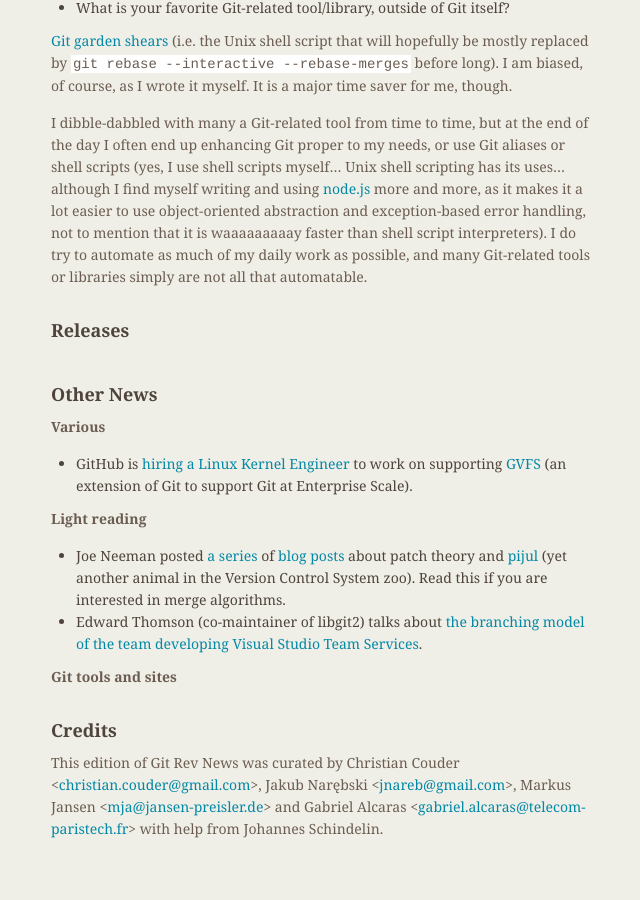
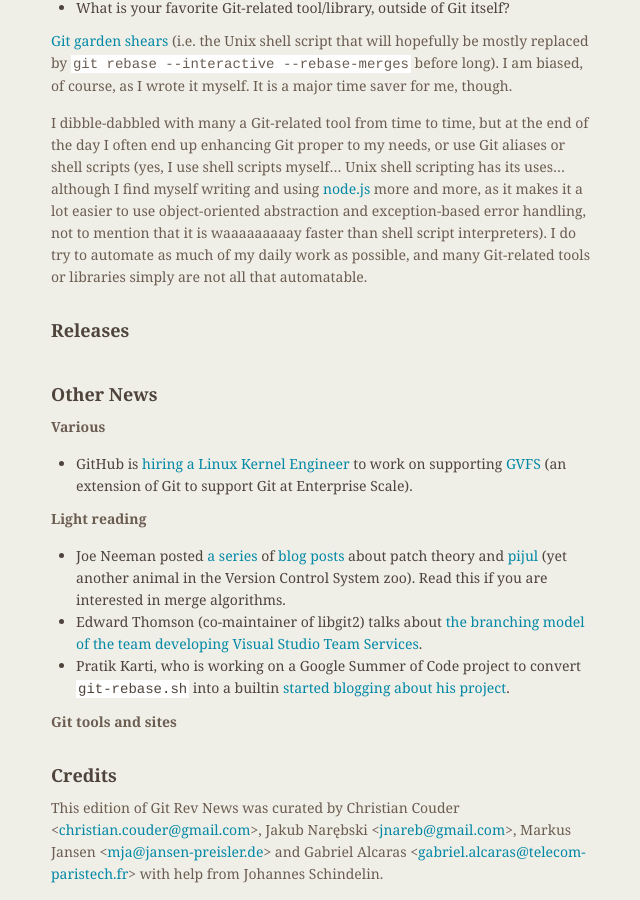
Before and after one commit to git/git.github.io, a Jekyll site: the page built from rev_news/drafts/edition-39.md, in a window 1280 px wide and 900 px high, scrolled down 2681 px. Shown: the whole window, without its empty margins (483-1123 px from the left). Built offline with Jekyll 4.4.1, drawn with Linux system fonts in a browser that asks for light colours; before the commit the page ends 3536 px from its top, so only the background shows below that.

Commit message:
RevNews: mention Pratik Karti's blog
Will be interesting to read about his GSoC journey!

Signed-off-by: Johannes Schindelin <johannes.schindelin@gmx.de>

```diff
--- a/rev_news/drafts/edition-39.md
+++ b/rev_news/drafts/edition-39.md
@@ -198,6 +198,7 @@
 
 * Joe Neeman posted [a series](https://jneem.github.io/merging/) of [blog posts](https://jneem.github.io/pijul/) about patch theory and [pijul](https://pijul.com/) (yet another animal in the Version Control System zoo). Read this if you are interested in merge algorithms.
 * Edward Thomson (co-maintainer of libgit2) talks about [the branching model of the team developing Visual Studio Team Services](https://blogs.msdn.microsoft.com/devops/2018/04/19/release-flow-how-we-do-branching-on-the-vsts-team/).
+* Pratik Karti, who is working on a Google Summer of Code project to convert `git-rebase.sh` into a builtin [started blogging about his project](https://prertik.github.io/categories/git).
 
 __Git tools and sites__
 
```
